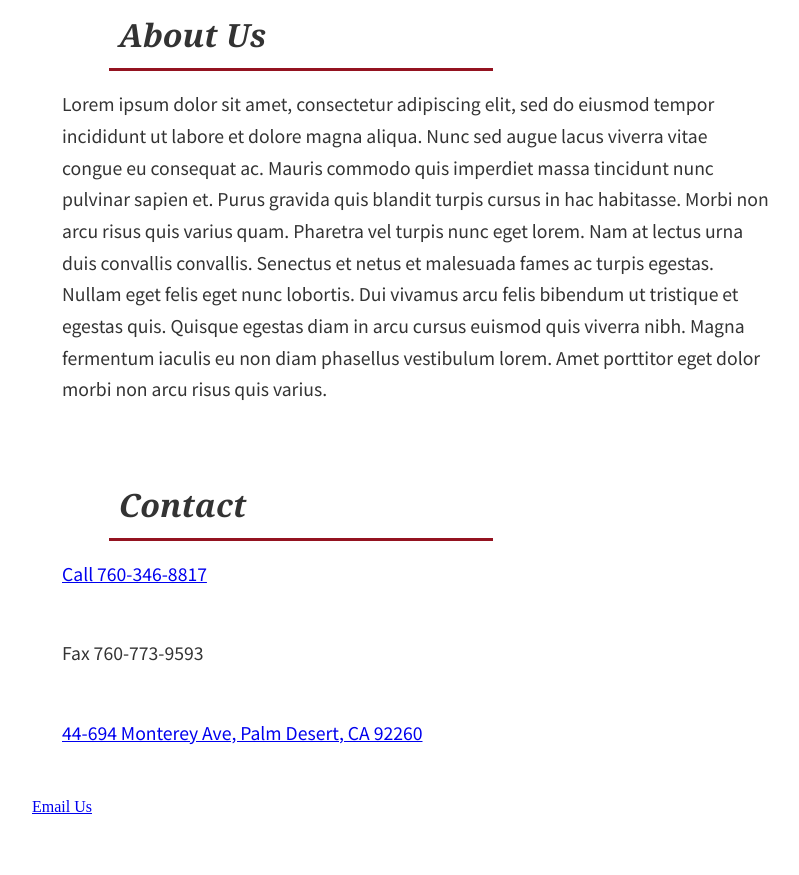
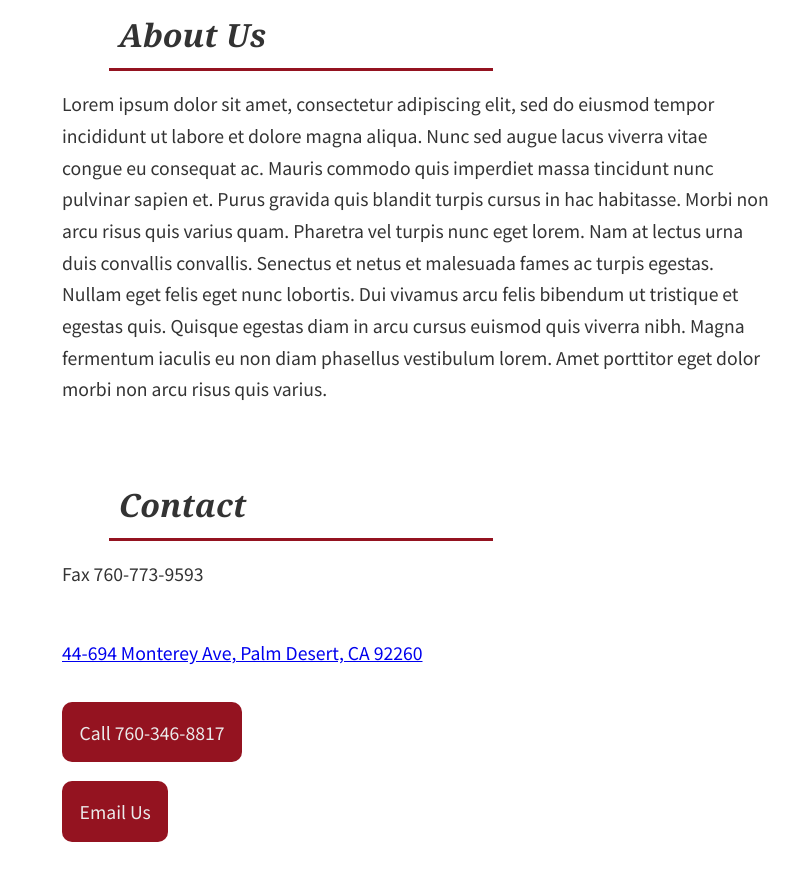
Before and after one commit to jsahlsa/noel_law, a plain HTML site: page index.html in a window 1280 px wide. Shown: the part 1287-2162 px from the top of the page, without its empty margins (224-1023 px from the left). Before the commit the page ends 2105 px from the top, so only its background shows below. Drawn offline with nearby package versions, Linux system fonts and the light colour scheme.

Commit message:
Styled contact links

```diff
--- a/css/_items.scss
+++ b/css/_items.scss
@@ -29,6 +29,14 @@ p {
   padding: 0 30px 30px 30px;
 }
 
+.contact_info.send_contact {
+  text-decoration: none;
+  color: $light-gray;
+  background: $secondary-color;
+  padding: 1em;
+  border-radius: 10px;
+}
+
 // smaller screens
 @media screen and (max-width: 768px) {
   .page {
--- a/index.html
+++ b/index.html
@@ -93,10 +93,10 @@
     <div class="page wrapper">
       <section class="six" id="contact">
         <h2>Contact</h2>
-        <p><a href="tel:760-346-8817">Call 760-346-8817</a></p>
-        <p>Fax 760-773-9593</p>
-        <p><a target="_blank" href="https://www.google.com/maps/search/?api=1&query=nancy+noel+law">44-694 Monterey Ave, Palm Desert, CA 92260</a></p>
-        <a href='mailto:info@nnoellaw.com,reception@nnoellaw.com'>Email Us</a>
+        <p id="fax" class="contact_info">Fax 760-773-9593</p>
+        <p><a id="address" class="contact_info" target="_blank" href="https://www.google.com/maps/search/?api=1&query=nancy+noel+law">44-694 Monterey Ave, Palm Desert, CA 92260</a></p>
+        <p><a id="phone" class="contact_info send_contact" href="tel:+1-760-346-8817">Call 760-346-8817</a></p>
+        <p><a id="email" class="contact_info send_contact" href='mailto:info@nnoellaw.com,reception@nnoellaw.com'>Email Us</a></p>
         <!-- insert contact form and button -->
         <!-- insert map -->
         <!-- insert address and phone number -->
```
Also changed, not shown: css/styles.css, 1 other file.
